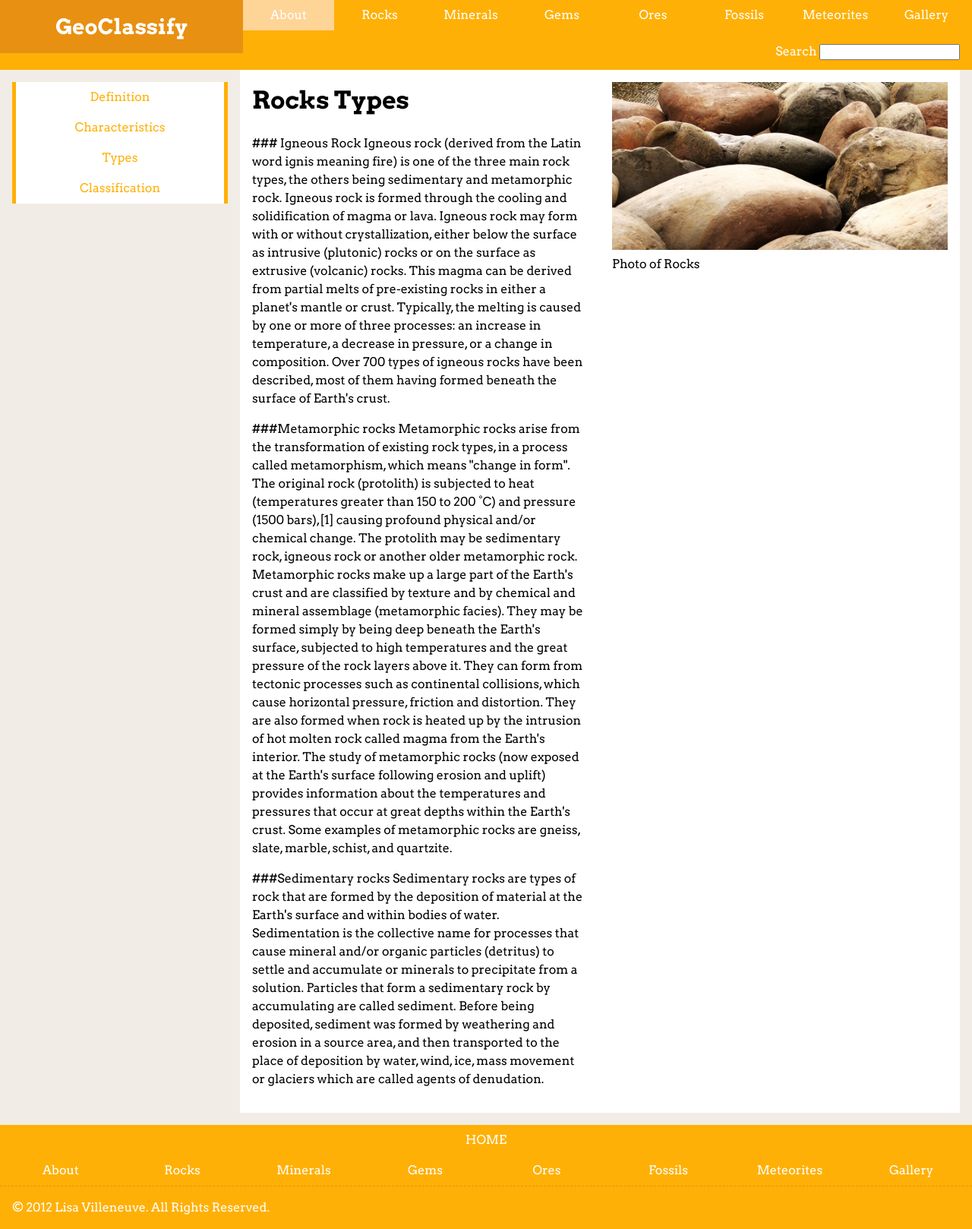
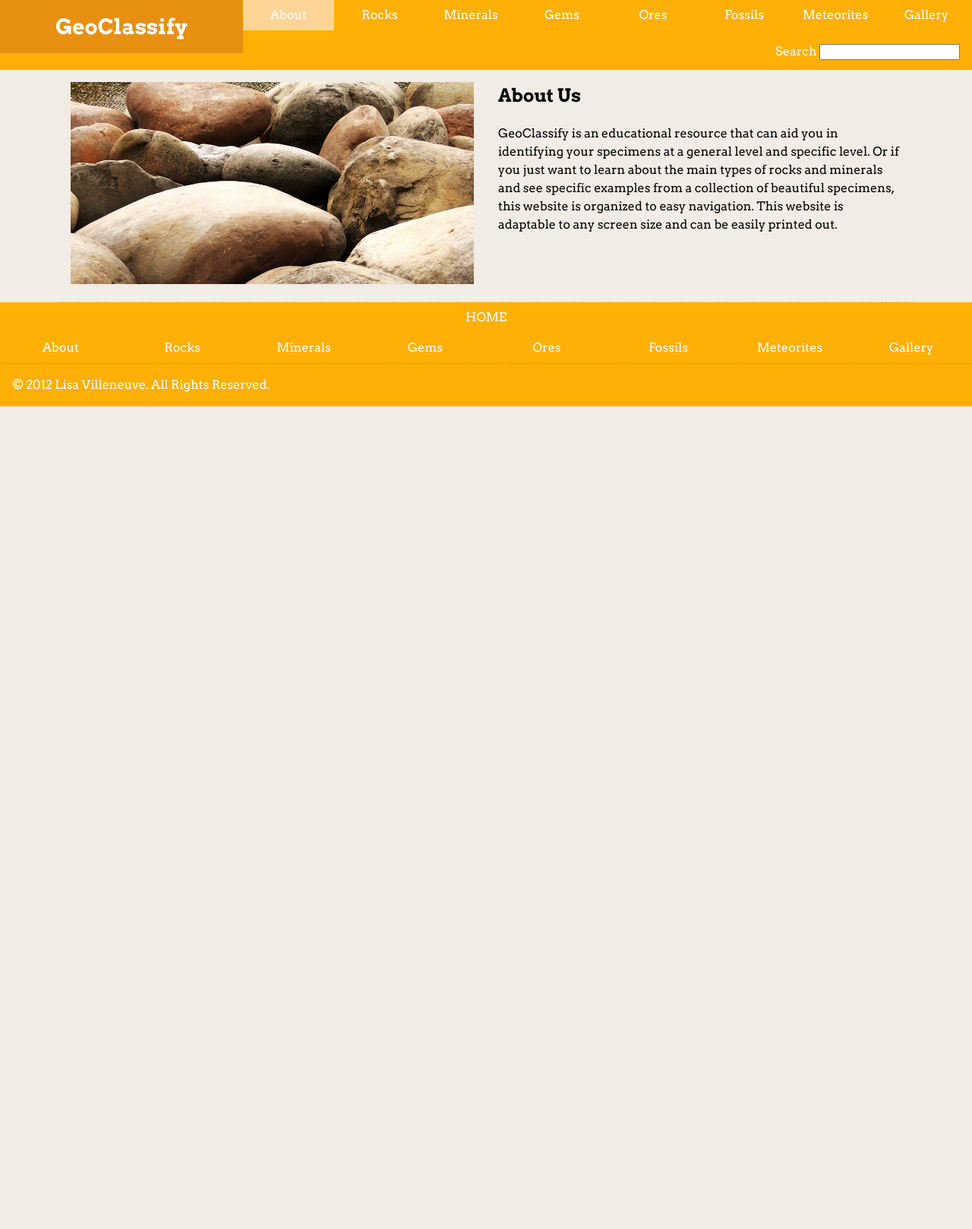
Before and after one commit to Lisa-Villeneuve/large-data-site, a Jekyll site: the page built from about.html, in a window 1280 px wide. Shown: the whole page at 76% size. Built offline with Jekyll 4.4.1, drawn with Linux system fonts in a browser that asks for light colours; Markdown is read by kramdown in place of the engine named in the settings; after the commit the page ends 900 px from its top, so only the background shows below that.

Commit message:
About page added

```diff
--- a/_includes/metamorphic.md
+++ b/_includes/metamorphic.md
@@ -1,4 +1,4 @@
 ###Metamorphic rocks
 
-Metamorphic rocks arise from the transformation of existing rock types, in a process called metamorphism, which means "change in form". The original rock (protolith) is subjected to heat (temperatures greater than 150 to 200 °C) and pressure (1500 bars),[1] causing profound physical and/or chemical change. The protolith may be sedimentary rock, igneous rock or another older metamorphic rock.
+Metamorphic rocks arise from the transformation of existing rock types, in a process called metamorphism, which means "change in form". The original rock (protolith) is subjected to heat (temperatures greater than 150 to 200 °C) and pressure (1500 bars), causing profound physical and/or chemical change. The protolith may be sedimentary rock, igneous rock or another older metamorphic rock.
 Metamorphic rocks make up a large part of the Earth's crust and are classified by texture and by chemical and mineral assemblage (metamorphic facies). They may be formed simply by being deep beneath the Earth's surface, subjected to high temperatures and the great pressure of the rock layers above it. They can form from tectonic processes such as continental collisions, which cause horizontal pressure, friction and distortion. They are also formed when rock is heated up by the intrusion of hot molten rock called magma from the Earth's interior. The study of metamorphic rocks (now exposed at the Earth's surface following erosion and uplift) provides information about the temperatures and pressures that occur at great depths within the Earth's crust. Some examples of metamorphic rocks are gneiss, slate, marble, schist, and quartzite.
--- a/_layouts/default.html
+++ b/_layouts/default.html
@@ -34,12 +34,12 @@
 		</nav>
 		<nav class="unit unit-s-1 unit-m-2-3 unit-l-3-4">
 			<div class="unit unit-s-1-2 unit-m-1-3 unit-l-1-8"><a href="{{site.baseurl}}/about.html" class="{% if page.url contains 'about' %}selected{% endif %}">About</a></div>
-			<div class="unit unit-s-1-2 unit-m-1-3 unit-l-1-8"><a href="{{site.baseurl}}/about.html">Rocks</a></div>
-			<div class="unit unit-s-1-2 unit-m-1-3 unit-l-1-8"><a href="{{site.baseurl}}/about.html">Minerals</a></div>
-			<div class="unit unit-s-1-2 unit-m-1-3 unit-l-1-8"><a href="{{site.baseurl}}/about.html">Gems</a></div>
-			<div class="unit unit-s-1-2 unit-m-1-3 unit-l-1-8"><a href="{{site.baseurl}}/about.html">Ores</a></div>
-			<div class="unit unit-s-1-2 unit-m-1-3 unit-l-1-8"><a href="{{site.baseurl}}/about.html">Fossils</a></div>
-			<div class="unit unit-s-1-2 unit-m-1-3 unit-l-1-8"><a href="{{site.baseurl}}/about.html">Meteorites</a></div>
+			<div class="unit unit-s-1-2 unit-m-1-3 unit-l-1-8"><a href="{{site.baseurl}}/article.html">Rocks</a></div>
+			<div class="unit unit-s-1-2 unit-m-1-3 unit-l-1-8"><a href="{{site.baseurl}}/article.html">Minerals</a></div>
+			<div class="unit unit-s-1-2 unit-m-1-3 unit-l-1-8"><a href="{{site.baseurl}}/article.html">Gems</a></div>
+			<div class="unit unit-s-1-2 unit-m-1-3 unit-l-1-8"><a href="{{site.baseurl}}/article.html">Ores</a></div>
+			<div class="unit unit-s-1-2 unit-m-1-3 unit-l-1-8"><a href="{{site.baseurl}}/article.html">Fossils</a></div>
+			<div class="unit unit-s-1-2 unit-m-1-3 unit-l-1-8"><a href="{{site.baseurl}}/article.html">Meteorites</a></div>
 			<div class="unit unit-s-1-2 unit-m-1-3 unit-l-1-8"><a href="{{site.baseurl}}/gallery/" class="{% if page.url contains 'gallery' %}selected{% endif %}">Gallery</a></div>
 		</nav>
 		<nav>
@@ -58,12 +58,12 @@
 		<nav class="unit unit-s-1 unit-m-1 unit-l-1">
 			<div class="unit unit-s-1 unit-m-1-3 unit-l-1"><a href="{{site.baseurl}}/index.html">HOME</a></div>
 			<div class="unit unit-s-1-2 unit-m-1-3 unit-l-1-8"><a href="{{site.baseurl}}/about.html">About</a></div>
-			<div class="unit unit-s-1-2 unit-m-1-3 unit-l-1-8"><a href="{{site.baseurl}}/about.html">Rocks</a></div>
-			<div class="unit unit-s-1-2 unit-m-1-3 unit-l-1-8"><a href="{{site.baseurl}}/about.html">Minerals</a></div>
-			<div class="unit unit-s-1-2 unit-m-1-3 unit-l-1-8"><a href="{{site.baseurl}}/about.html">Gems</a></div>
-			<div class="unit unit-s-1-2 unit-m-1-3 unit-l-1-8"><a href="{{site.baseurl}}/about.html">Ores</a></div>
-			<div class="unit unit-s-1-2 unit-m-1-3 unit-l-1-8"><a href="{{site.baseurl}}/about.html">Fossils</a></div>
-			<div class="unit unit-s-1-2 unit-m-1-3 unit-l-1-8"><a href="{{site.baseurl}}/about.html">Meteorites</a></div>
+			<div class="unit unit-s-1-2 unit-m-1-3 unit-l-1-8"><a href="{{site.baseurl}}/article.html">Rocks</a></div>
+			<div class="unit unit-s-1-2 unit-m-1-3 unit-l-1-8"><a href="{{site.baseurl}}/article.html">Minerals</a></div>
+			<div class="unit unit-s-1-2 unit-m-1-3 unit-l-1-8"><a href="{{site.baseurl}}/article.html">Gems</a></div>
+			<div class="unit unit-s-1-2 unit-m-1-3 unit-l-1-8"><a href="{{site.baseurl}}/article.html">Ores</a></div>
+			<div class="unit unit-s-1-2 unit-m-1-3 unit-l-1-8"><a href="{{site.baseurl}}/article.html">Fossils</a></div>
+			<div class="unit unit-s-1-2 unit-m-1-3 unit-l-1-8"><a href="{{site.baseurl}}/article.html">Meteorites</a></div>
 			<div class="unit unit-s-1-2 unit-m-1-3 unit-l-1-8"><a href="{{site.baseurl}}/gallery/">Gallery</a></div>
 		</nav>
 	</header>
--- a/about.html
+++ b/about.html
@@ -2,23 +2,16 @@
 layout: default
 ---
 
-	<div class="grid article">
-		{% include submenu.html %}
-
-		<div class="article-text unit unit-s-1 unit-m-2-3 unit-l-3-4">
-			<div class="unit-right unit-s-1 unit-l-1-2">
-				<figure class="unit-spacer">
-					<img src="{{site.baseurl}}/img/rocks.png" class="flex-img" alt="Photo of rocks">
-					<figcaption>Photo of Rocks</figcaption>
-				</figure>
+	<div class="grid section-1">
+		<div class="unit unit-s-1 unit-m-1 unit-l-1-2">
+			<div class="unit-spacer">
+				<img src="{{site.baseurl}}/img/rocks.png" class="flex-img" alt="bilboard photo of rocks">
 			</div>
-			<div class="unit unit-s-1 unit-l-1-2">
-				<div class="unit-spacer">
-					<h1>Rocks Types</h1>
-						<p>{% include igneous.md %}</p>
-						<p>{% include metamorphic.md %}</p>
-						<p>{% include sedimentary.md %}</p>
-				</div>
+		</div>
+		<div class="unit unit-s-1 unit-m-1 unit-l-1-2">
+			<div class="unit-spacer">
+				<h2>About Us</h2>
+				<p>GeoClassify is an educational resource that can aid you in identifying your specimens at a general level and specific level.  Or if you just want to learn about the main types of rocks and minerals and see specific examples from a collection of beautiful specimens, this website is organized to easy navigation. This website is adaptable to any screen size and can be easily printed out.  </p>
 			</div>
 		</div>
 	</div>
--- /dev/null
+++ b/article.html
@@ -0,0 +1,27 @@
+---
+layout: default
+---
+
+	<div class="grid article">
+		{% include submenu.html %}
+
+		<div class="article-text unit unit-s-1 unit-m-2-3 unit-l-3-4">
+			<div class="unit-right unit-s-1 unit-l-1-2">
+				<figure class="unit-spacer">
+					<img src="{{site.baseurl}}/img/rocks.png" class="flex-img" alt="Photo of rocks">
+					<figcaption>Photo of Rocks</figcaption>
+				</figure>
+			</div>
+			<div class="unit unit-s-1 unit-l-1-2">
+				<div class="unit-spacer">
+					<h1>Rocks Types</h1>
+					{% capture content %}{% include igneous.md %}{% endcapture %}
+					{{ content | markdownify }}
+					{% capture content %}{% include metamorphic.md %}{% endcapture %}
+					{{ content | markdownify }}
+					{% capture content %}{% include sedimentary.md %}{% endcapture %}
+					{{ content | markdownify }}
+				</div>
+			</div>
+		</div>
+	</div>
--- a/css/general.css
+++ b/css/general.css
@@ -24,6 +24,10 @@ h2 {
 h3 {
 	margin-bottom: 0;
 	text-transform: uppercase;
+}
+
+p {
+	margin-top: 0.45em;
 }
 
 header {
@@ -121,7 +125,7 @@ figure {
 }
 
 .unit-spacer-2 {
-	margin: 2em;
+	margin: 1em;
 	padding: 1em;
 	background-color: #FFF;
 	min-height: 375px;
--- a/gallery/index.html
+++ b/gallery/index.html
@@ -1,15 +1,7 @@
 ---
-layout: default
+layout: gallery
 ---
-	<div class="section-2 unit-spacer">
-		<h2>Gallery</h2>
-		<p>Rocks and minerals come in all sorts of shapes and sizes.  Each category has their own unique set of characteristics.  If you are trying to classify a specimen, you can compare it to the pictures in each category to find which category your specimen is in.  </p>
-	</div>
 
-	<div class="section-2 gallery">
-		{% include gallerynav.html %}
-	</div>
-	<div class="grid section-2 unit-spacer">
 		<div class="unit unit-s-1-2 unit-m-1-3 unit-l-1-4">
 			<div class="unit-spacer-4">
 				<img src="{{site.baseurl}}/gallery/img/acanthite.jpg" class="flex-img" alt="Photo of rocks">
@@ -70,4 +62,3 @@ layout: default
 				<img src="{{site.baseurl}}/gallery/img/variscite-crandallite-wardite.jpg" class="flex-img" alt="Photo of space rocks">
 			</div>
 		</div>
-	</div>
```
Also changed, not shown: _layouts/gallery.html (added, +15 -0 lines).
